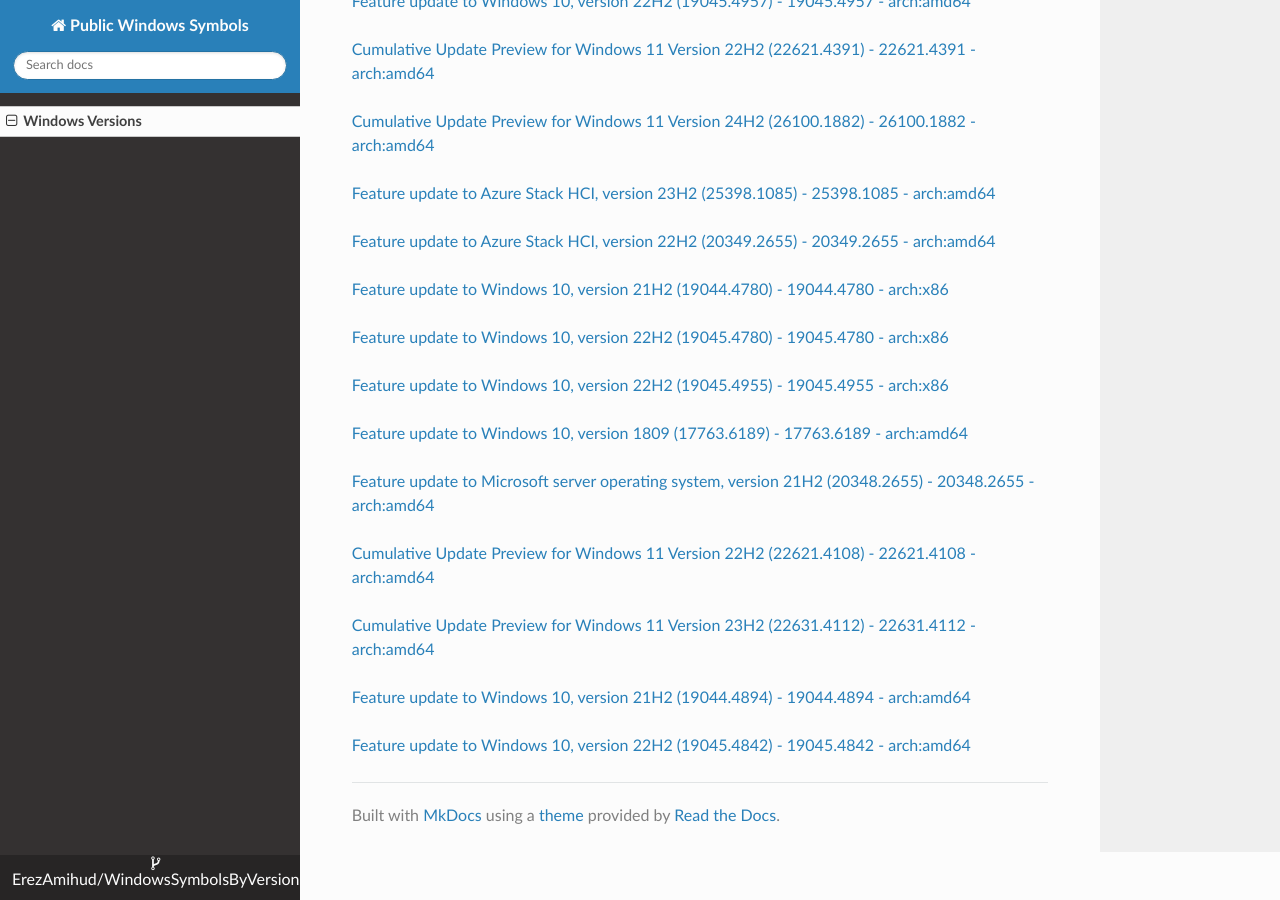
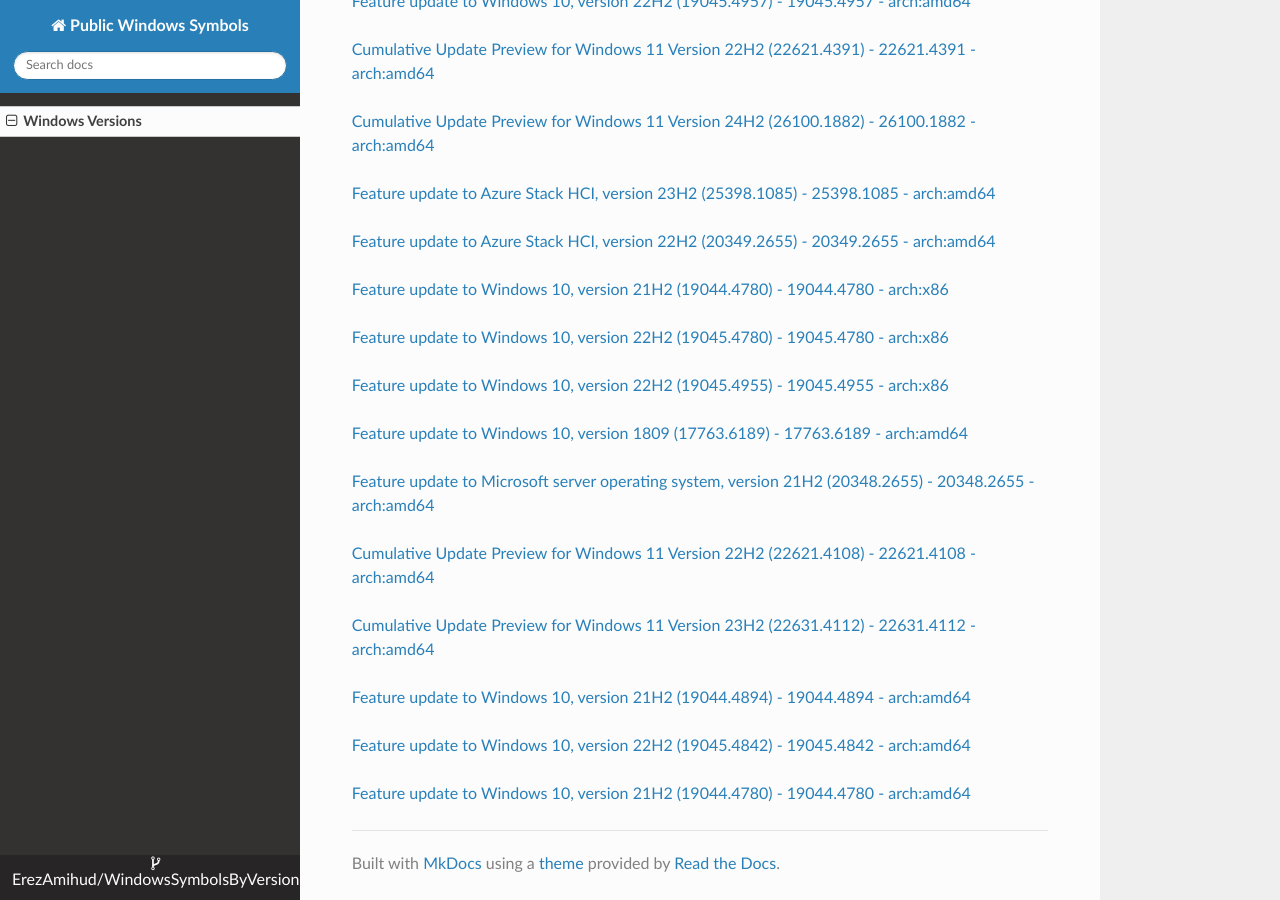
Before and after one commit to ErezAmihud/WindowsSymbolsByVersion, an MkDocs documentation site: the page built from docs/index.md, in a window 1280 px wide and 900 px high, scrolled down 7589 px. Built offline with MkDocs 1.6.1, drawn with Linux system fonts in a browser that asks for light colours; nearby versions of some CDN libraries.

Commit message:
Automated commit, add manifest for df27ee69-4463-4e72-86f2-123f60a893bf

```diff
--- a/docs/index.md
+++ b/docs/index.md
@@ -388,3 +388,6 @@
 
 
 [Feature update to Windows 10, version 22H2 (19045.4842) - 19045.4842 - arch:amd64](https://github.com/ErezAmihud/WindowsSymbolsByVersion/blob/main/manifests/fcc8f5c5-5c96-4077-9783-9e7e8f9d8e14.manifest)
+
+
+[Feature update to Windows 10, version 21H2 (19044.4780) - 19044.4780 - arch:amd64](https://github.com/ErezAmihud/WindowsSymbolsByVersion/blob/main/manifests/df27ee69-4463-4e72-86f2-123f60a893bf.manifest)
```
Also changed, not shown: process_builds.json (+1 -1 lines), 1 other file.
